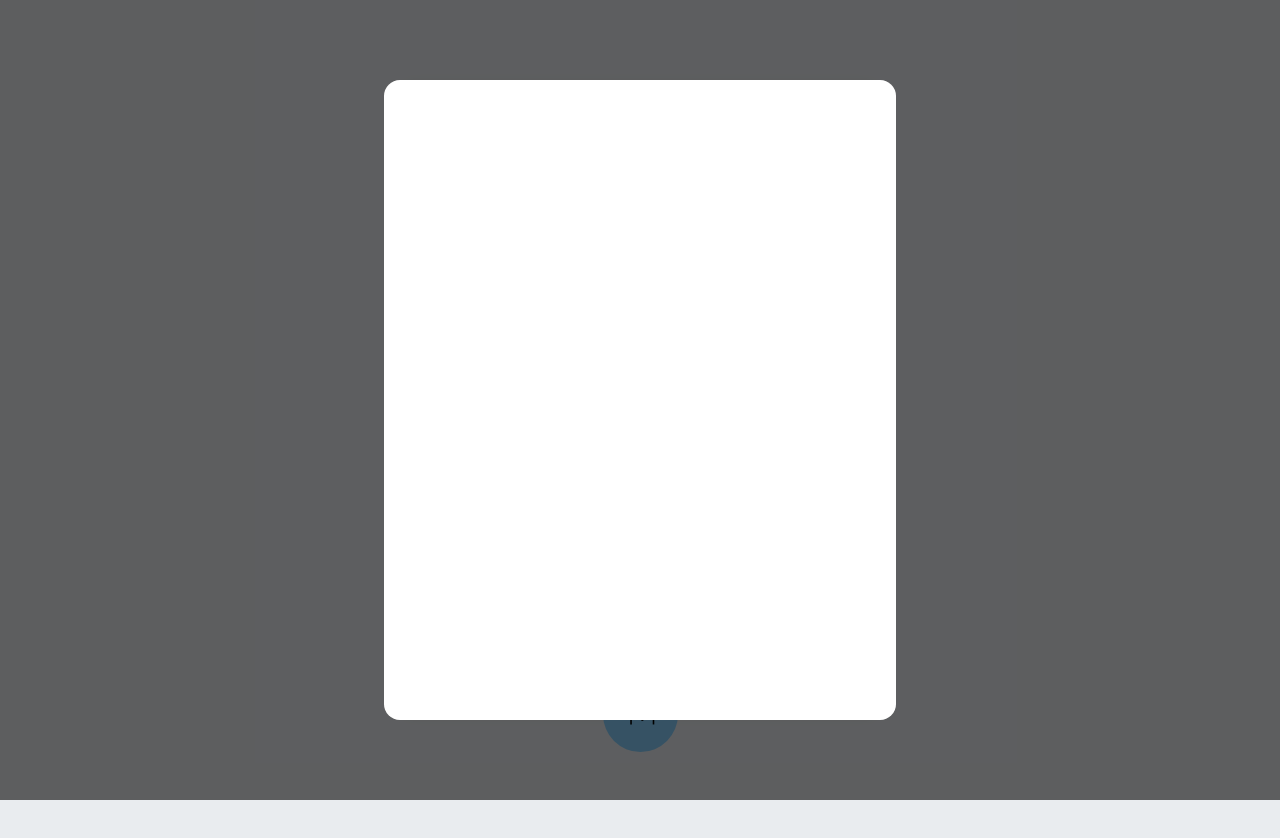
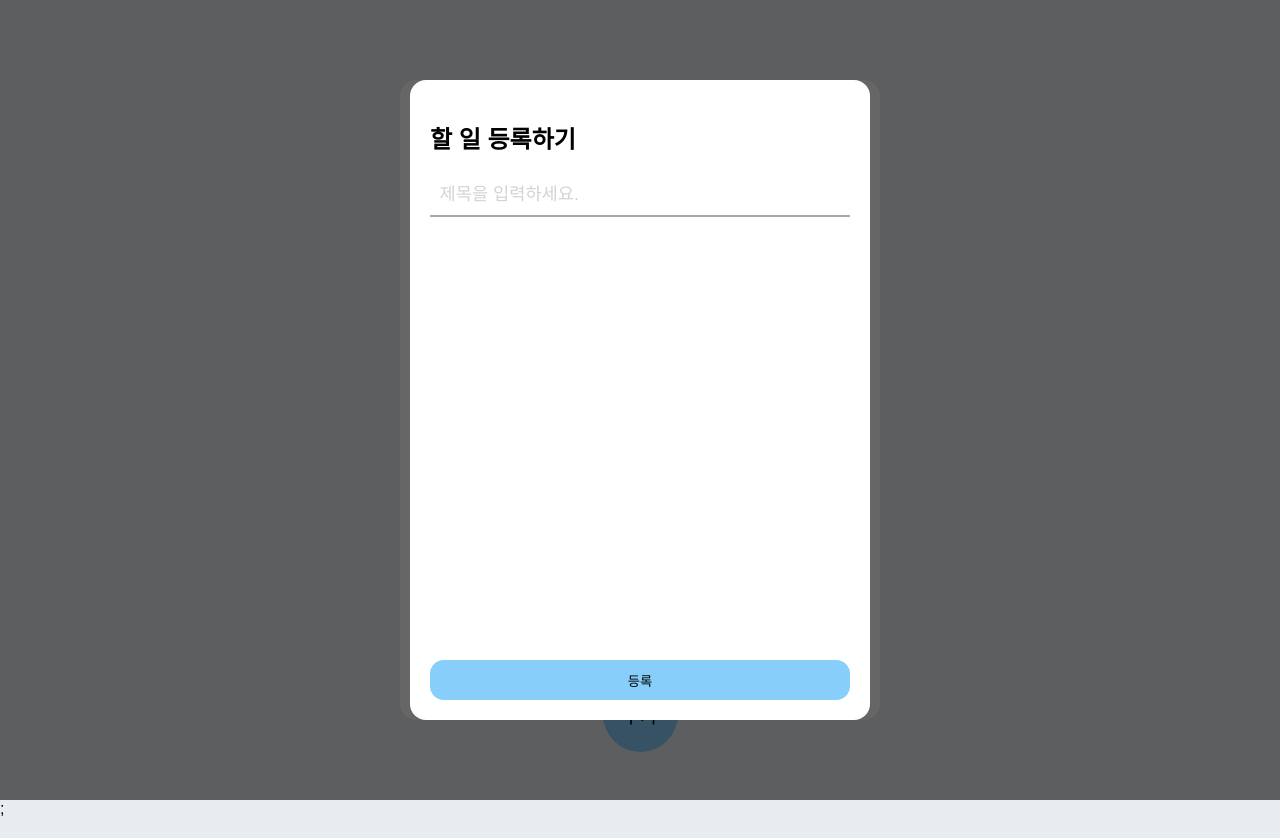
Before and after one commit to acccdang/my-todolist, a React (Create React App) app: page / in a window 1280 px wide. Both pictures are taken after a click on the button "추가". Shown: the top 838 px of the page. Before the commit the page ends 800 px from the top, so only its background shows below. Built offline with nearby package versions, Linux system fonts and the light colour scheme.

Commit message:
'할 일 등록' 기능 추가

```diff
--- a/src/App.tsx
+++ b/src/App.tsx
@@ -1,14 +1,18 @@
 import React from "react";
 import { createGlobalStyle } from "styled-components";
+
 import TodoTemplate from "./components/TodoTemplate";
 import TodoHeader from "./components/TodoHeader";
-import TodoInput from "./components/TodoInput";
 import TodoList from "./components/TodoList";
 
 const GlobalStyle = createGlobalStyle`
   @import url('https://fonts.googleapis.com/css2?family=Noto+Sans+KR&family=Roboto&display=swap');
 
   body {
+    margin: 0;
+    padding: 0;
+    width: 100vw;
+    height: 100vh;
     background: #e9ecef;
     font-family: 'Noto Sans KR', sans-serif;
   }
@@ -23,9 +27,7 @@ function App(): React.ReactElement {
     <>
       <GlobalStyle />
       <TodoTemplate>
-        <TodoHeader>
-          <TodoInput />
-        </TodoHeader>
+        <TodoHeader />
         <TodoList />
       </TodoTemplate>
     </>
--- /dev/null
+++ b/src/TodoContext.tsx
@@ -0,0 +1,67 @@
+import React, { useReducer, useContext, createContext, Dispatch } from "react";
+
+// Todo type 설정
+interface Todo {
+  id: number;
+  title: string;
+  done: boolean;
+}
+type Todos = Array<Todo>;
+
+// Todo Reducer 초기값 설정
+const initialTodos: Todos = [
+  {
+    id: 1,
+    title: "test",
+    done: false,
+  },
+];
+
+// Todo Reducer Action 설정
+type Action = { type: "CREATE"; title: string } | { type: "REMOVE"; id: number };
+
+// Todo Reducer
+function todoReducer(state: Todos, action: Action) {
+  switch (action.type) {
+    case "CREATE":
+      return [...state, { id: state[state.length - 1].id + 1, title: action.title, done: false }];
+    case "REMOVE":
+      return state.filter((todo) => todo.id !== action.id);
+    default:
+      throw new Error("unhandled action type");
+  }
+}
+
+type TodoDispatch = Dispatch<Action>;
+// Context
+const TodoStateContext = createContext<Todos | null>(null);
+const TodoDispatchContext = createContext<TodoDispatch | null>(null);
+
+interface TodoPrivderProps {
+  children: React.ReactNode;
+}
+export function TodoProvider({ children }: TodoPrivderProps): React.ReactElement {
+  const [state, dispatch] = useReducer(todoReducer, initialTodos);
+  return (
+    <TodoStateContext.Provider value={state}>
+      <TodoDispatchContext.Provider value={dispatch}>{children}</TodoDispatchContext.Provider>;
+    </TodoStateContext.Provider>
+  );
+}
+
+// state와 context를 쉽게 쓰기 위해 커스텀 훅 사용
+export function useTodoState(): Todos {
+  const state = useContext(TodoStateContext);
+  if (!state) {
+    throw new Error("Cannot find TodoProvider !");
+  }
+  return state;
+}
+
+export function useTodoDispatch(): TodoDispatch {
+  const dispatch = useContext(TodoDispatchContext);
+  if (!dispatch) {
+    throw new Error("Cannot find TodoProvider !");
+  }
+  return dispatch;
+}
--- /dev/null
+++ b/src/components/TextInput.tsx
@@ -0,0 +1,33 @@
+import React, { forwardRef } from "react";
+import styled from "styled-components";
+
+const StyledTextInput = styled.input`
+  width: 100%;
+  outline: none;
+  border: 0px;
+  border-bottom: 2px solid lightgrey;
+  padding: 0.6rem;
+  color: lightgrey;
+  font-size: 1.1rem;
+  transition: all 0.3s;
+
+  &:hover {
+    border-bottom: 2px solid darkgrey;
+    color: darkgrey;
+  }
+  &:focus {
+    border-bottom: 2px solid darkgrey;
+    color: #222222;
+  }
+
+  &::placeholder {
+    color: lightgrey;
+  }
+`;
+
+const TextInput = forwardRef<HTMLInputElement>((_, ref) => {
+  return <StyledTextInput ref={ref} placeholder="제목을 입력하세요." />;
+});
+TextInput.displayName = "TextInput";
+
+export default TextInput;
--- a/src/components/TodoAddPopup.tsx
+++ b/src/components/TodoAddPopup.tsx
@@ -51,7 +51,7 @@ function TodoAddPopup({ className, visible, closeAddPopup }: TodoAddPopupProps):
   return (
     <Portal elementId="add-popup-root">
       <StyledTodoAddPopup className={className} visible={visible}>
-        <TodoAddTemplate className={visible ? "AddPopup-show" : "AddPopup-hide"} />
+        <TodoAddTemplate className={visible ? "AddTemplate-appear" : "AddTemplate-disappear"} visible={visible} closeAddPopup={closeAddPopup} />
         <Overlay onClick={onDimmedClick} />
       </StyledTodoAddPopup>
     </Portal>
@@ -79,11 +79,11 @@ const TodoAddPopupComponent = styled(TodoAddPopup)`
       opacity: 0;
     }
   }
-  .AddPopup-show {
+  .AddTemplate-appear {
     animation-name: slideInFromBottom;
     animation-duration: 0.3s;
   }
-  .AddPopup-hide {
+  .AddTemplate-disappear {
     animation-name: slideOutToBottom;
     animation-duration: 0.3s;
   }
--- a/src/components/TodoAddTemplate.tsx
+++ b/src/components/TodoAddTemplate.tsx
@@ -1,22 +1,80 @@
-import React from "react";
+import React, { useRef, useEffect } from "react";
 import styled from "styled-components";
+import { useTodoDispatch } from "../TodoContext";
+import TodoInput from "./TextInput";
 
 const StyledTodoAddTemplate = styled.div`
   position: absolute;
+  display: flex;
+  flex-direction: column;
   background-color: #ffffff;
-  width: 40vw;
+  width: 460px;
   height: 80vh;
+  padding: 20px;
   border-radius: 16px;
   z-index: 1;
+
+  @media screen and (max-width: 768px) {
+    width: 80vw;
+  }
+`;
+
+const AddButton = styled.button`
+  justify-self: flex-end;
+  margin-top: auto;
+  height: 2.5rem;
+  border: 0;
+  border-radius: 14px;
+  background-color: lightskyblue;
+  cursor: pointer;
+
+  transition: all 0.3s cubic-bezier(0.16, 1, 0.3, 1); // easeOutExpo
+
+  &:hover {
+    transform: scale(102%);
+  }
+  &:active {
+    transform: scale(101%);
+  }
 `;
 
 interface TodoAddTemplateProps {
   className: string;
+  visible: boolean;
+  closeAddPopup: () => void;
 }
-function TodoAddTemplateComponent({ className }: TodoAddTemplateProps): React.ReactElement {
+function TodoAddTemplateComponent({ className, visible, closeAddPopup }: TodoAddTemplateProps): React.ReactElement {
+  const todoDispatch = useTodoDispatch();
+
+  const todoInputRef = useRef<HTMLInputElement>(null);
+
+  const onAddTodo = () => {
+    if (todoInputRef.current) {
+      if (!todoInputRef.current.value) {
+        alert("제목을 입력하세요 !");
+        todoInputRef.current.focus();
+        return;
+      }
+
+      todoDispatch({ type: "CREATE", title: todoInputRef.current.value });
+
+      // 후처리
+      todoInputRef.current.value = "";
+      closeAddPopup();
+    }
+  };
+
+  useEffect(() => {
+    if (visible) {
+      todoInputRef.current?.focus();
+    }
+  }, [visible]);
+
   return (
     <StyledTodoAddTemplate className={className}>
-      <></>
+      <h2>할 일 등록하기</h2>
+      <TodoInput ref={todoInputRef} />
+      <AddButton onClick={onAddTodo}>등록</AddButton>
     </StyledTodoAddTemplate>
   );
 }
--- a/src/components/TodoInput.tsx
+++ /dev/null
@@ -1,23 +0,0 @@
-import React from "react";
-import styled from "styled-components";
-
-const StyledTodoInput = styled.input`
-  width: 100%;
-  outline: none;
-  border: 0px;
-  border-bottom: 2px solid lightgrey;
-  padding: 0.6rem;
-  color: lightgrey;
-  font-size: 1.1rem;
-  transition: all 0.3s;
-
-  &:hover,
-  &:focus {
-    border-bottom: 2px solid darkgrey;
-    color: darkgrey;
-  }
-`;
-
-export default function TodoInput(): React.ReactElement {
-  return <StyledTodoInput />;
-}
--- a/src/components/TodoList.tsx
+++ b/src/components/TodoList.tsx
@@ -1,8 +1,12 @@
 import React from "react";
 import styled from "styled-components";
+import { useTodoState } from "../TodoContext";
 import TodoItem from "./TodoItem";
 
 const StyledTodoList = styled.div`
+  display: flex;
+  flex-direction: column;
+  gap: 10px;
   width: 100%;
   height: 100%;
   padding: 1.1rem;
@@ -11,9 +15,13 @@ const StyledTodoList = styled.div`
 `;
 
 export default function TodoList(): React.ReactElement {
+  const todos = useTodoState();
+
   return (
     <StyledTodoList>
-      <TodoItem title="첫 번째 투두리스트" />
+      {todos.map((todo) => (
+        <TodoItem key={todo.id} title={todo.title} />
+      ))}
     </StyledTodoList>
   );
 }
--- a/src/components/TodoTemplate.tsx
+++ b/src/components/TodoTemplate.tsx
@@ -1,5 +1,6 @@
 import React, { useState } from "react";
 import styled from "styled-components";
+import { TodoProvider } from "../TodoContext";
 import AddTodoButton from "./AddTodoButton";
 import TodoAddPopup from "./TodoAddPopup";
 
@@ -29,12 +30,12 @@ export default function TodoTemplate({ children }: TodoTemplateProps): React.Rea
   const closeAddPopup = () => setAddPopupVisible(false);
 
   return (
-    <StyledTodoTemplate>
-      <>
+    <TodoProvider>
+      <StyledTodoTemplate>
         {children}
         <AddTodoButton showAddPopup={showAddPopup}>추가</AddTodoButton>
         <TodoAddPopup visible={addPopupVisible} closeAddPopup={closeAddPopup} />
-      </>
-    </StyledTodoTemplate>
+      </StyledTodoTemplate>
+    </TodoProvider>
   );
 }
```
